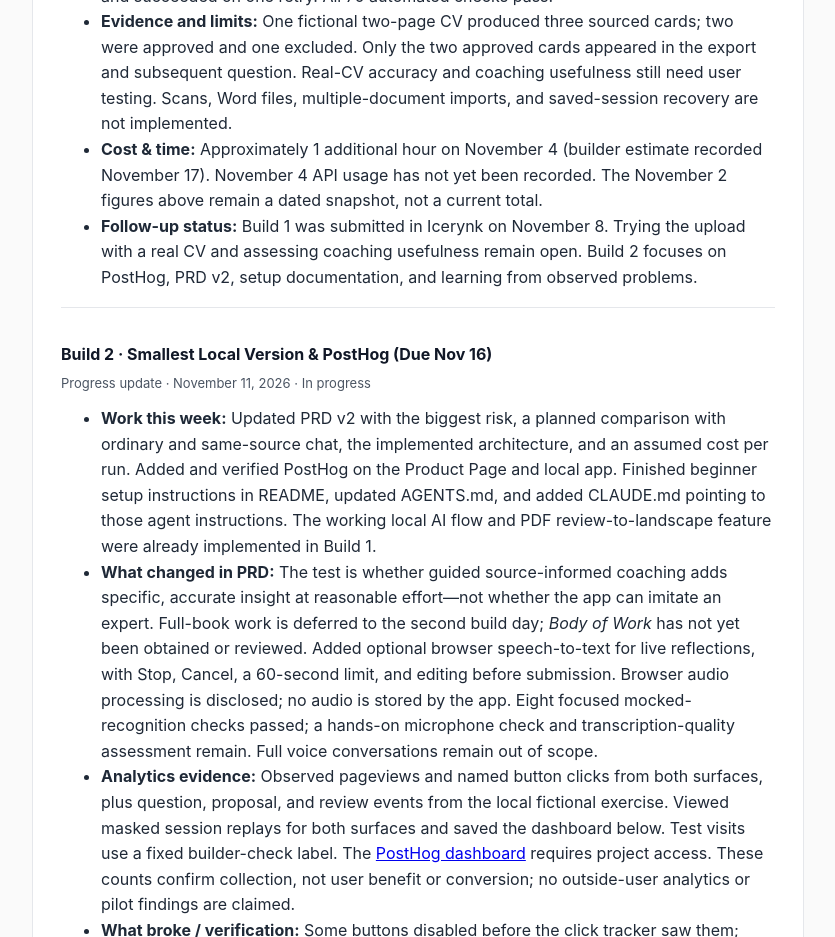
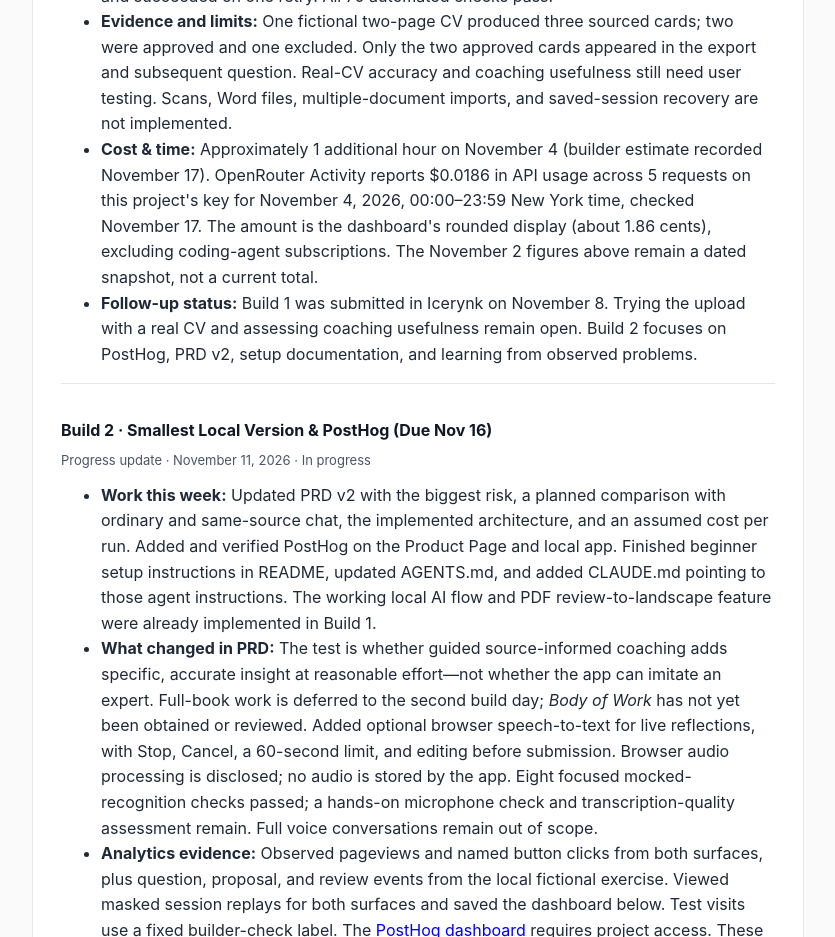
Before and after one commit to building-with-ai-f26/jd3547---AI-Coach, a plain HTML site: page docs/index.html in a window 1280 px wide. Shown: the part 8700-9637 px from the top of the page, without its empty margins (222-1057 px from the left). Drawn offline with Linux system fonts and the light colour scheme.

Commit message:
Record verified November 4 API spending

```diff
--- a/docs/index.html
+++ b/docs/index.html
@@ -322,7 +322,7 @@
           <li><strong>What shipped:</strong> Added one-PDF résumé/CV intake, source-linked experience cards, edit/select controls, an approved-experience landscape, export, and a follow-up question using only approved material. The new screenshot uses fictional test data. Christian resolved repository access; GitHub Pages was enabled and the public Product Page was verified after deployment.</li>
           <li><strong>What broke / changed:</strong> Added personal career-document intake to the core workflow while keeping uploaded expert books out of scope. The first extraction request exceeded available API credit; a smaller response budget worked. Credit and truncated-response errors now have clearer messages. Live extraction, card editing/selection, and export worked in the browser. The first coaching question failed the one-question check and succeeded on one retry. All 70 automated checks pass.</li>
           <li><strong>Evidence and limits:</strong> One fictional two-page CV produced three sourced cards; two were approved and one excluded. Only the two approved cards appeared in the export and subsequent question. Real-CV accuracy and coaching usefulness still need user testing. Scans, Word files, multiple-document imports, and saved-session recovery are not implemented.</li>
-          <li><strong>Cost & time:</strong> Approximately 1 additional hour on November 4 (builder estimate recorded November 17). November 4 API usage has not yet been recorded. The November 2 figures above remain a dated snapshot, not a current total.</li>
+          <li><strong>Cost & time:</strong> Approximately 1 additional hour on November 4 (builder estimate recorded November 17). OpenRouter Activity reports $0.0186 in API usage across 5 requests on this project's key for November 4, 2026, 00:00–23:59 New York time, checked November 17. The amount is the dashboard's rounded display (about 1.86 cents), excluding coding-agent subscriptions. The November 2 figures above remain a dated snapshot, not a current total.</li>
           <li><strong>Follow-up status:</strong> Build 1 was submitted in Icerynk on November 8. Trying the upload with a real CV and assessing coaching usefulness remain open. Build 2 focuses on PostHog, PRD v2, setup documentation, and learning from observed problems.</li>
         </ul>
       </div>
```
